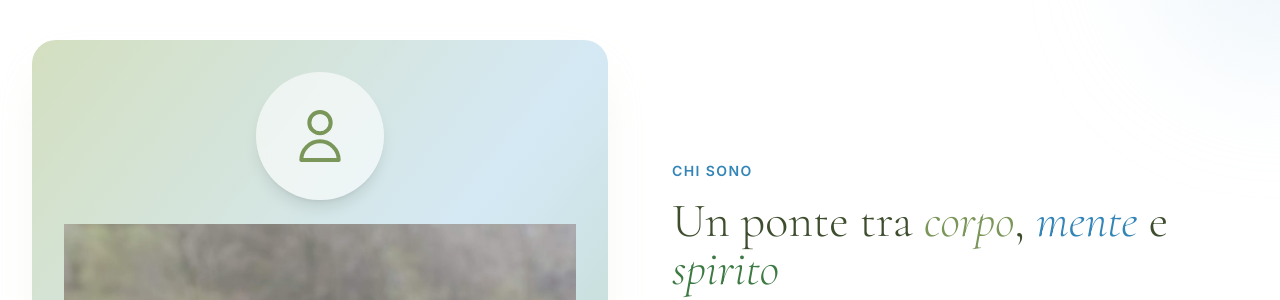
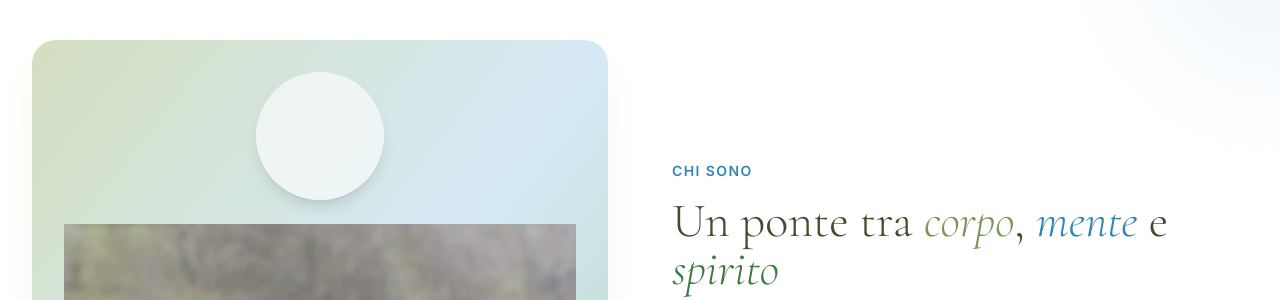
Before and after one commit to rerosku/rerosku.github.io, a Jekyll site: the page built from index.html, in a window 1280 px wide and 900 px high, scrolled down 886 px. Shown: the part 150-450 px from the top of the window. Built offline with Jekyll 4.4.1, drawn with Linux system fonts in a browser that asks for light colours; nearby versions of some CDN libraries; some web fonts are replaced.

Commit message:
Update rerosku.github.io from Acode

```diff
--- a/index.html
+++ b/index.html
@@ -62,7 +62,6 @@ permalink: /
           <div class="aspect-[4/5] bg-gradient-to-br from-salvia-200 via-blu-100 to-rosmarino-200 flex items-center justify-center">
             <div class="text-center p-8">
               <div class="w-32 h-32 mx-auto mb-6 rounded-full bg-white/60 backdrop-blur-sm flex items-center justify-center shadow-lg">
-                <svg class="w-16 h-16 text-salvia-500" fill="none" stroke="currentColor" viewBox="0 0 24 24"><path stroke-linecap="round" stroke-linejoin="round" stroke-width="1.5" d="M16 7a4 4 0 11-8 0 4 4 0 018 0zM12 14a7 7 0 00-7 7h14a7 7 0 00-7-7z"/></svg>
               </div>
     <img src="{{ '/assets/images/alessandro-portrait.jpg' | relative_url }}" alt="Alessandro Nardi - Praticante Reiki">
             </div>
```
